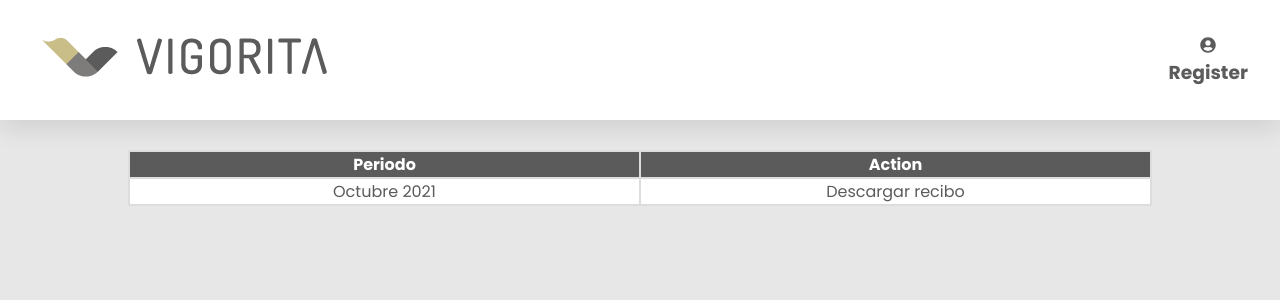
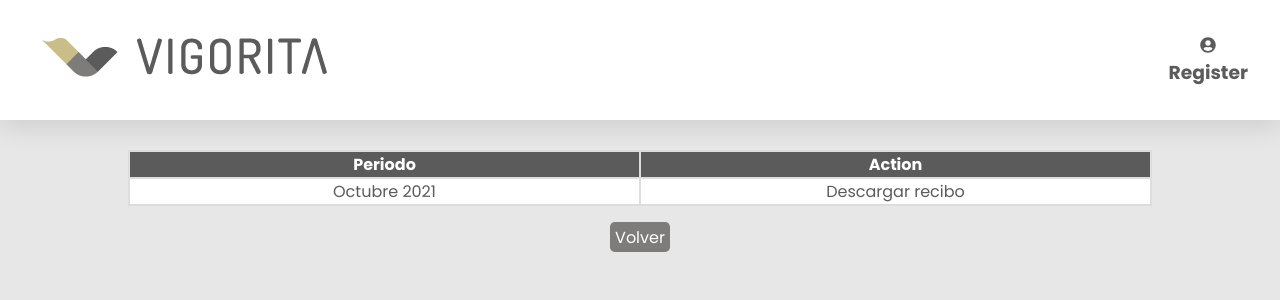
Before and after one commit to alejandropascuale/VM-Network---Frontend, a React (Create React App) app: page /account/receipts in a window 1280 px wide. Shown: the top 300 px of the page. Built offline with nearby package versions, Linux system fonts and the light colour scheme.

Commit message:
add button to go back in recepts component

```diff
--- a/src/components/Login.js
+++ b/src/components/Login.js
@@ -14,7 +14,7 @@ const Login = () => {
                 <label htmlFor='password'>Contraseña</label>
                 <input type='password' id='password' name='password' autoComplete='true'/>
 
-                <button type='submit' id='login-button'><FontAwesomeIcon icon={ faSignInAlt } /></button>
+                <button type='submit' id='login-button' className='normal-button'><FontAwesomeIcon icon={ faSignInAlt } /></button>
             </form>
         </main>
     )
--- a/src/components/Receipts.js
+++ b/src/components/Receipts.js
@@ -10,7 +10,7 @@ const Receipts = () => {
             <br></br>
             <br></br>
             <br></br>
-            <div>
+            <div className='reciepts-container'>
                 <table>
                     <thead>
                         <tr>
@@ -25,6 +25,7 @@ const Receipts = () => {
                         </tr>
                     </tbody>
                 </table>
+                <Link to='/' className='normal-button'>Volver</Link>
             </div>
         </>
     )
--- a/src/index.css
+++ b/src/index.css
@@ -208,6 +208,30 @@ table th, table td {
     word-wrap:break-word;
     margin: auto;
 }
+.normal-button {
+    width: 60px;
+    height: 30px;
+    margin-top: 1rem;
+    border-radius: 0.3rem;
+    background-color: var(--light-color);
+    color: #fff;
+    display: flex;
+    align-items: center;
+    justify-content: center;
+}
+.normal-button:hover {
+    background-color: #292929;
+
+}
+.normal-button:hover svg path {
+    color: #fff;
+}
+.reciepts-container {
+    display: flex;
+    flex-direction: column;
+    align-items: center;
+    justify-content: center;
+}
 
 /* Receipts Section ends */
 
```
